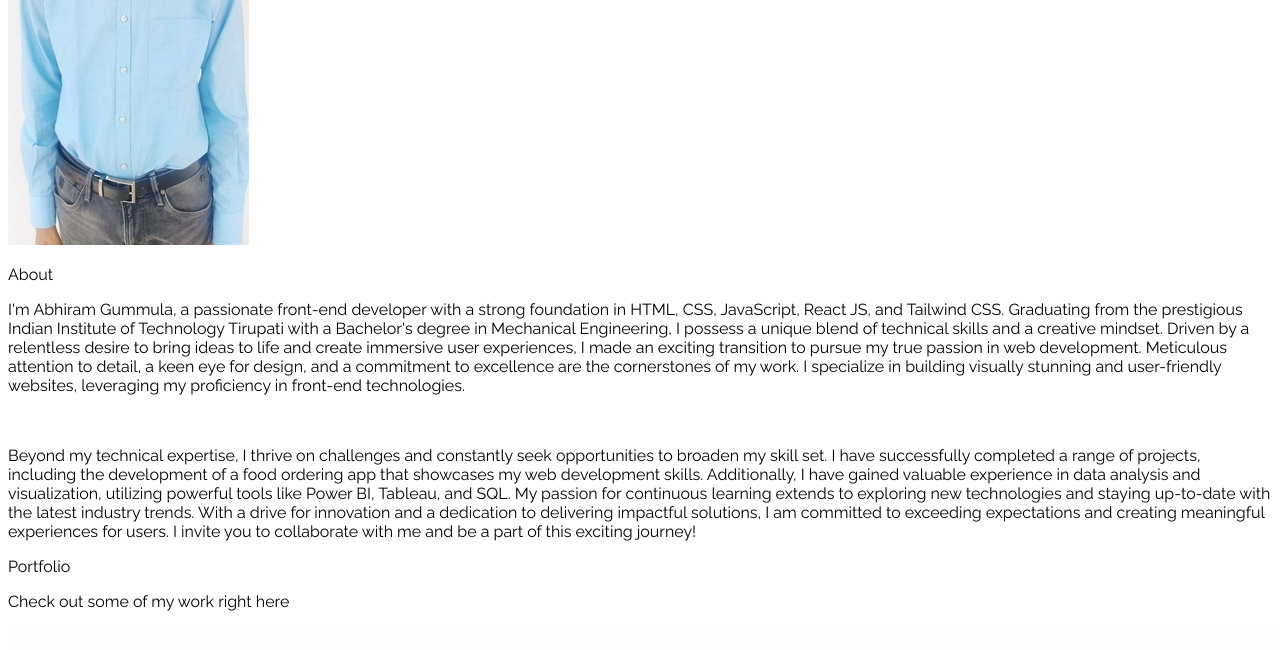
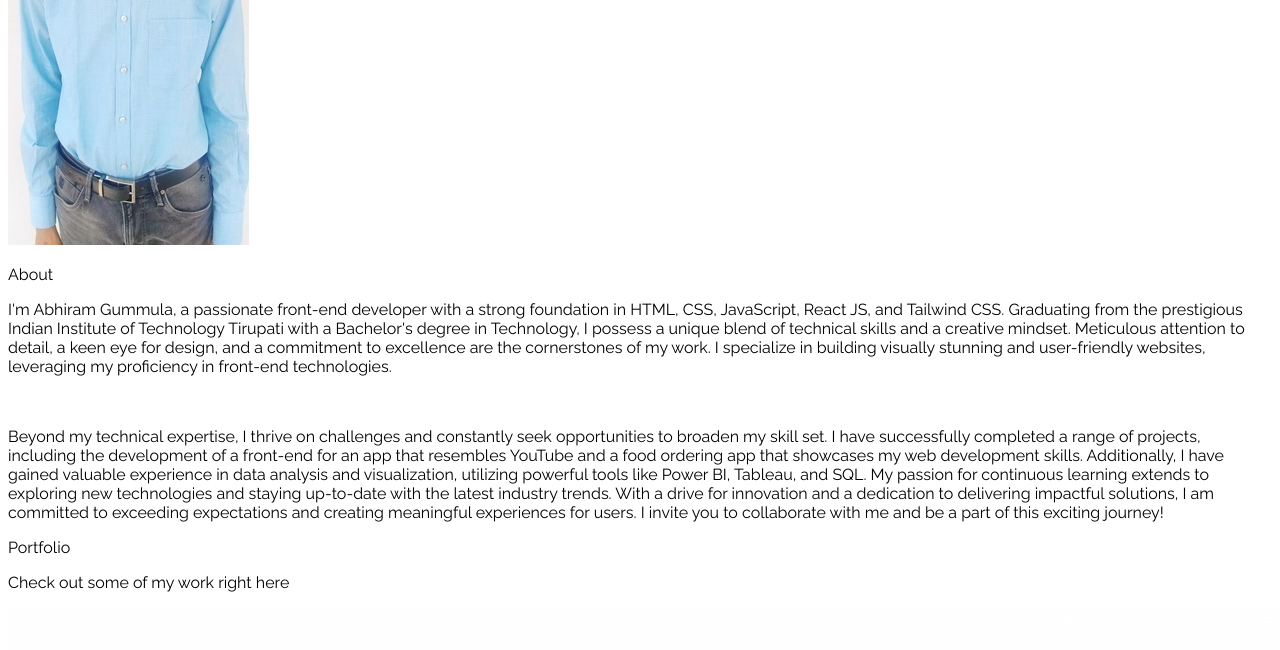
Before and after one commit to abhiram-gummula/my-portfolio, a React (Create React App) app: page / in a window 1280 px wide. Shown: the part 656-1306 px from the top of the page. Built offline with nearby package versions, Linux system fonts and the light colour scheme.

Commit message:
Update About.js

```diff
--- a/src/components/About.js
+++ b/src/components/About.js
@@ -11,10 +11,10 @@ const About = () => {
           <p className="text-4xl font-bold inline border-b-4 border-gray-500">About</p>
         </div>
         <p className='text-xl mt-20'>
-        I'm Abhiram Gummula, a passionate front-end developer with a strong foundation in HTML, CSS, JavaScript, React JS, and Tailwind CSS. Graduating from the prestigious Indian Institute of Technology Tirupati with a Bachelor's degree in Mechanical Engineering, I possess a unique blend of technical skills and a creative mindset. Driven by a relentless desire to bring ideas to life and create immersive user experiences, I made an exciting transition to pursue my true passion in web development. Meticulous attention to detail, a keen eye for design, and a commitment to excellence are the cornerstones of my work. I specialize in building visually stunning and user-friendly websites, leveraging my proficiency in front-end technologies.
-        </p><br />
+        I'm Abhiram Gummula, a passionate front-end developer with a strong foundation in HTML, CSS, JavaScript, React JS, and Tailwind CSS. Graduating from the prestigious Indian Institute of Technology Tirupati with a Bachelor's degree in Technology, I possess a unique blend of technical skills and a creative mindset. Meticulous attention to detail, a keen eye for design, and a commitment to excellence are the cornerstones of my work. I specialize in building visually stunning and user-friendly websites, leveraging my proficiency in front-end technologies.
+    </p><br />
         <p className='text-xl'>
-        Beyond my technical expertise, I thrive on challenges and constantly seek opportunities to broaden my skill set. I have successfully completed a range of projects, including the development of a food ordering app that showcases my web development skills. Additionally, I have gained valuable experience in data analysis and visualization, utilizing powerful tools like Power BI, Tableau, and SQL. My passion for continuous learning extends to exploring new technologies and staying up-to-date with the latest industry trends. With a drive for innovation and a dedication to delivering impactful solutions, I am committed to exceeding expectations and creating meaningful experiences for users. I invite you to collaborate with me and be a part of this exciting journey!
+        Beyond my technical expertise, I thrive on challenges and constantly seek opportunities to broaden my skill set. I have successfully completed a range of projects, including the development of  a front-end for an app that resembles YouTube and a food ordering app that showcases my web development skills. Additionally, I have gained valuable experience in data analysis and visualization, utilizing powerful tools like Power BI, Tableau, and SQL. My passion for continuous learning extends to exploring new technologies and staying up-to-date with the latest industry trends. With a drive for innovation and a dedication to delivering impactful solutions, I am committed to exceeding expectations and creating meaningful experiences for users. I invite you to collaborate with me and be a part of this exciting journey!
         </p>
 
       </div>
```
